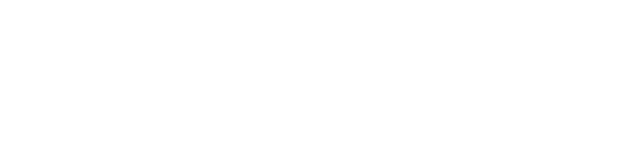
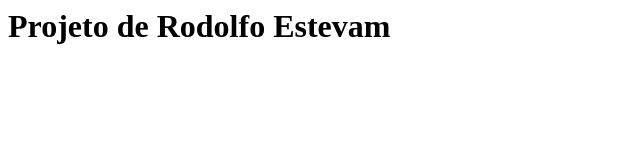
Before and after one commit to rodolfoestevam/git-curso-alura, a plain HTML site: page index.html in a window 1280 px wide. Shown: the whole page, without its empty margins (0-640 px from the left). Drawn offline with Linux system fonts and the light colour scheme.

Commit message:
Titulo da pagina

```diff
--- a/index.html
+++ b/index.html
@@ -1,5 +1,5 @@
 <html>
-<body>
+<body><h1>Projeto de Rodolfo Estevam</h1>
 
 </body>
 
```
